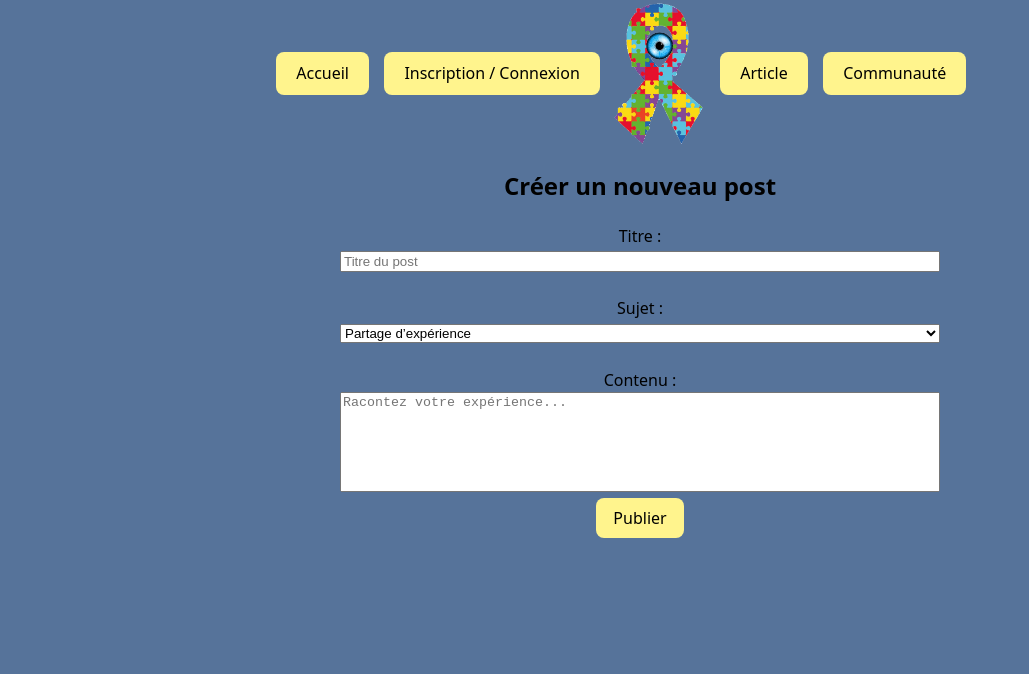
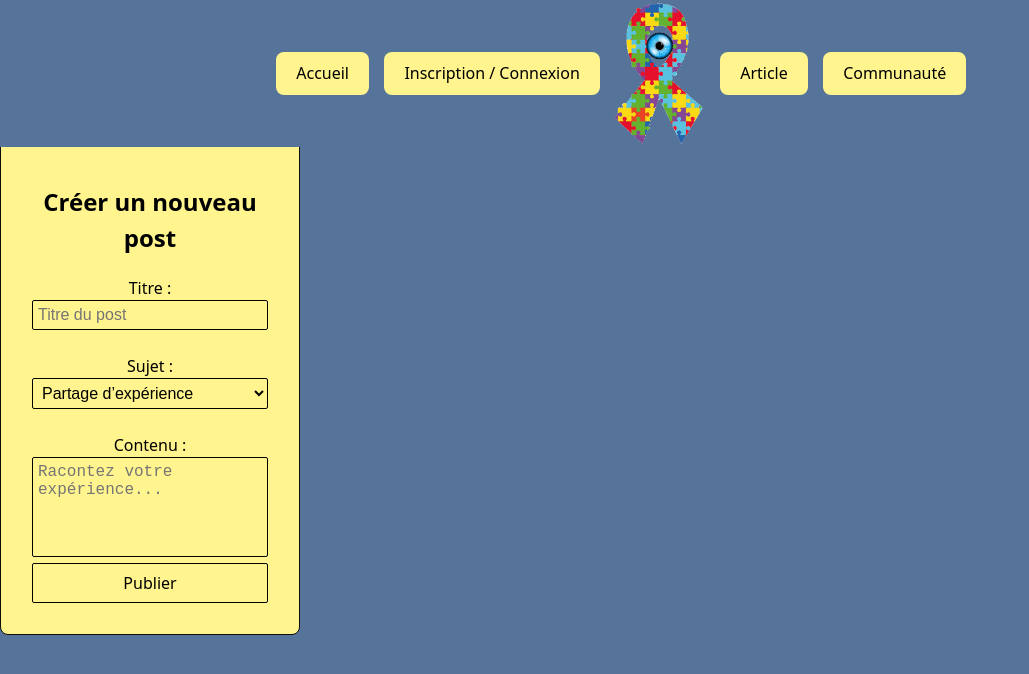
Before and after one commit to QuentinC26/Autistic-Eye, a React (Vite) app in the folder front-end/: page /Community/new in a window 1280 px wide. Shown: the top 674 px of the page, without its empty margins (0-1029 px from the left). Built offline with nearby package versions, Linux system fonts and the light colour scheme.

Commit message:
i add a div classname card

```diff
--- a/front-end/src/pages/CreatePost.jsx
+++ b/front-end/src/pages/CreatePost.jsx
@@ -53,7 +53,8 @@ function CreatePost() {
     };
 
     return (
-      // Submit the form with field validation.
+      <div className="card">
+      {/* Submit the form with field validation. */}
       <form onSubmit={handleSubmit(handleCreatePost)}
       // The style centers the form and limits its width.
       style={{ maxWidth: "600px", margin: "0 auto", padding: "1rem" }}>
@@ -114,6 +115,7 @@ function CreatePost() {
       </button>
       {errorMessage && <p style={{ color: "red" }}>{errorMessage}</p>}
     </form>
+    </div>
     )}
 
 export default CreatePost;
```
